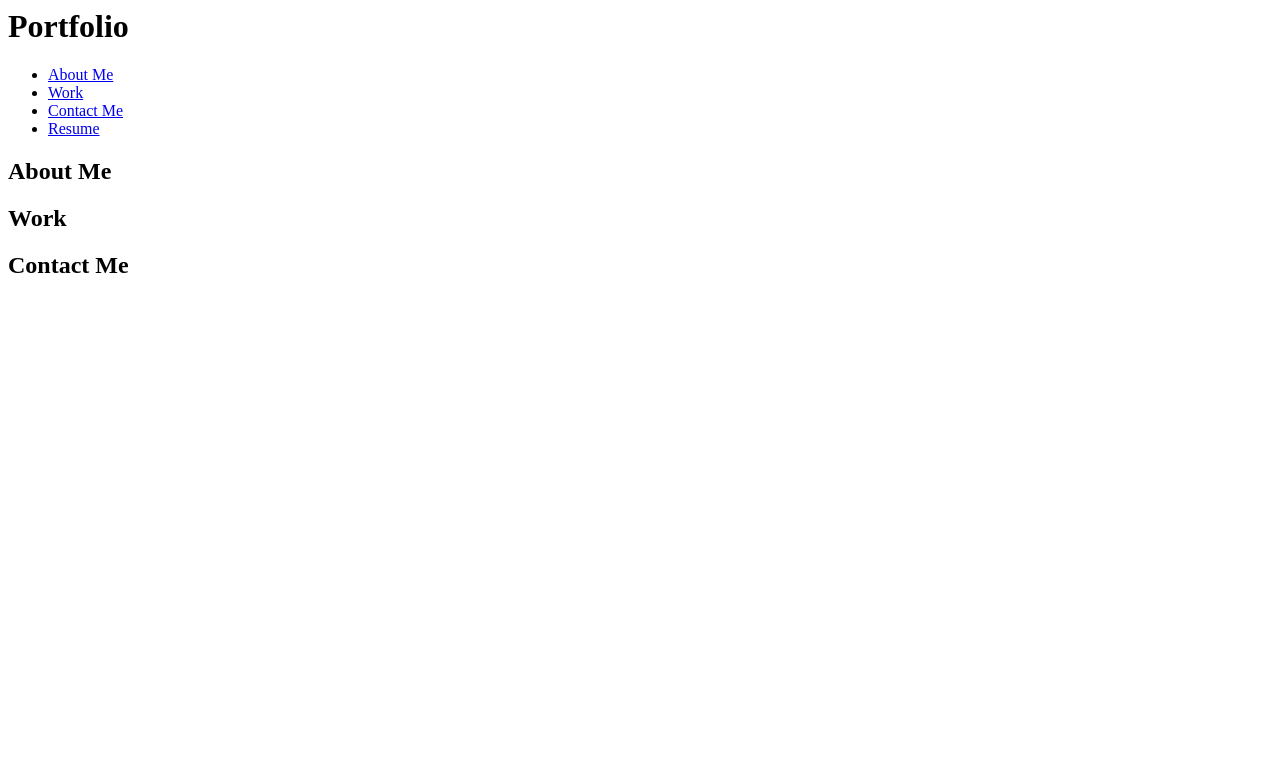
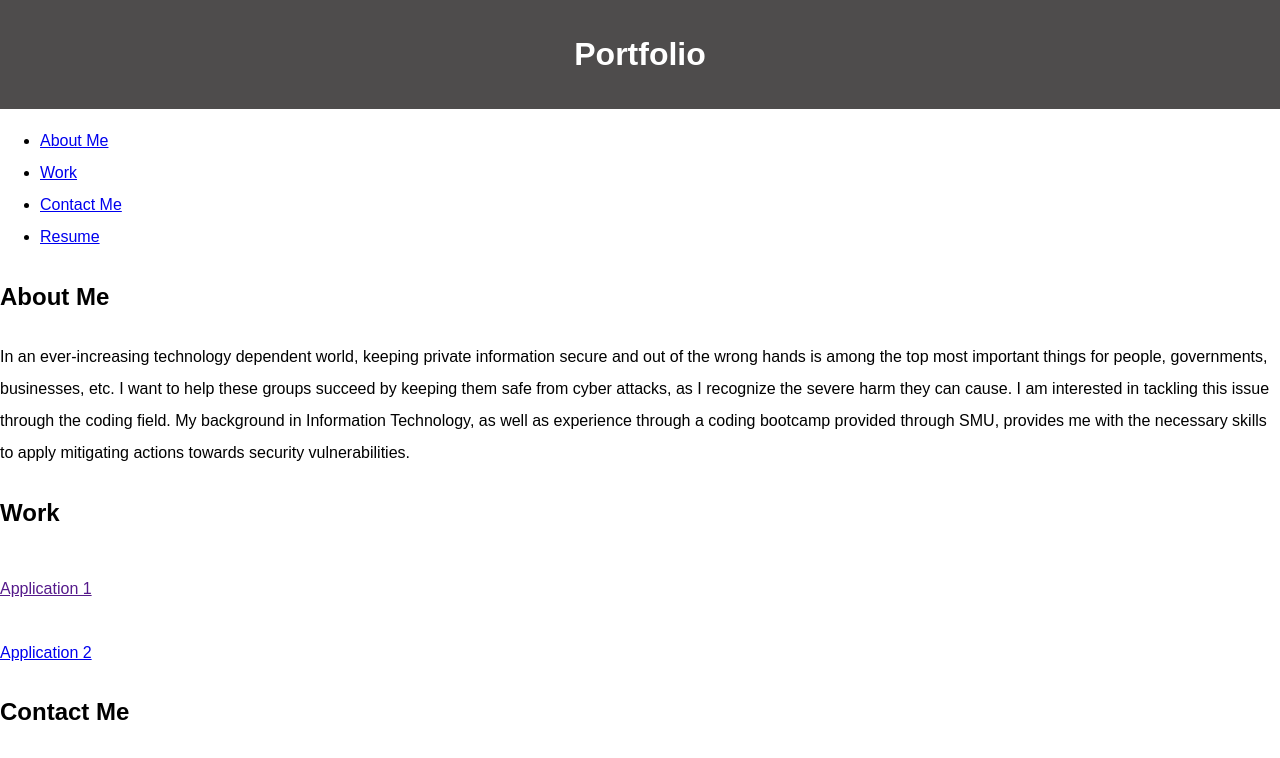
Before and after one commit to brooke-dunlap/portfolio, a plain HTML site: page index.html in a window 1280 px wide. Drawn offline with Linux system fonts and the light colour scheme.

Commit message:
Created section dividers and added some styling to the header

```diff
--- a/index.html
+++ b/index.html
@@ -19,13 +19,30 @@
         </ul>
     </nav>
 
-    <div>
+    <div id="about">
         <h2>About Me</h2>
+        <p> In an ever-increasing technology dependent world, keeping private information secure and out of the wrong hands is among the top most important things for people,
+             governments, businesses, etc. I want to help these groups succeed by keeping them safe from cyber attacks, as I recognize the severe harm they can cause. I am interested
+             in tackling this issue through the coding field. My background in Information Technology, as well as experience through a coding bootcamp provided through SMU, provides
+             me with the necessary skills to apply mitigating actions towards security vulnerabilities.
+        </p>
     </div>
-    <div>
+
+    <div id="work">
         <h2>Work</h2>
+        <div>
+            <a href="">
+                <img src="" alt="" >
+                <p>Application 1</p>
+            </a>
+            <a href="link-to-application2">
+                <img src="" alt="">
+                <p>Application 2</p>
+            </a>
+        </div>
     </div>
-    <div>
+
+    <div id="contact">
         <h2>Contact Me</h2>
     </div>
 </body>
--- a/styles.css
+++ b/styles.css
@@ -0,0 +1,13 @@
+body {
+    font-family: Arial, sans-serif;
+    line-height: 2;
+    margin: 0;
+    padding: 0;
+}
+
+header {
+    background: #4e4c4c;
+    color: #fff;
+    padding: 1px;
+    text-align: center;
+}
```
